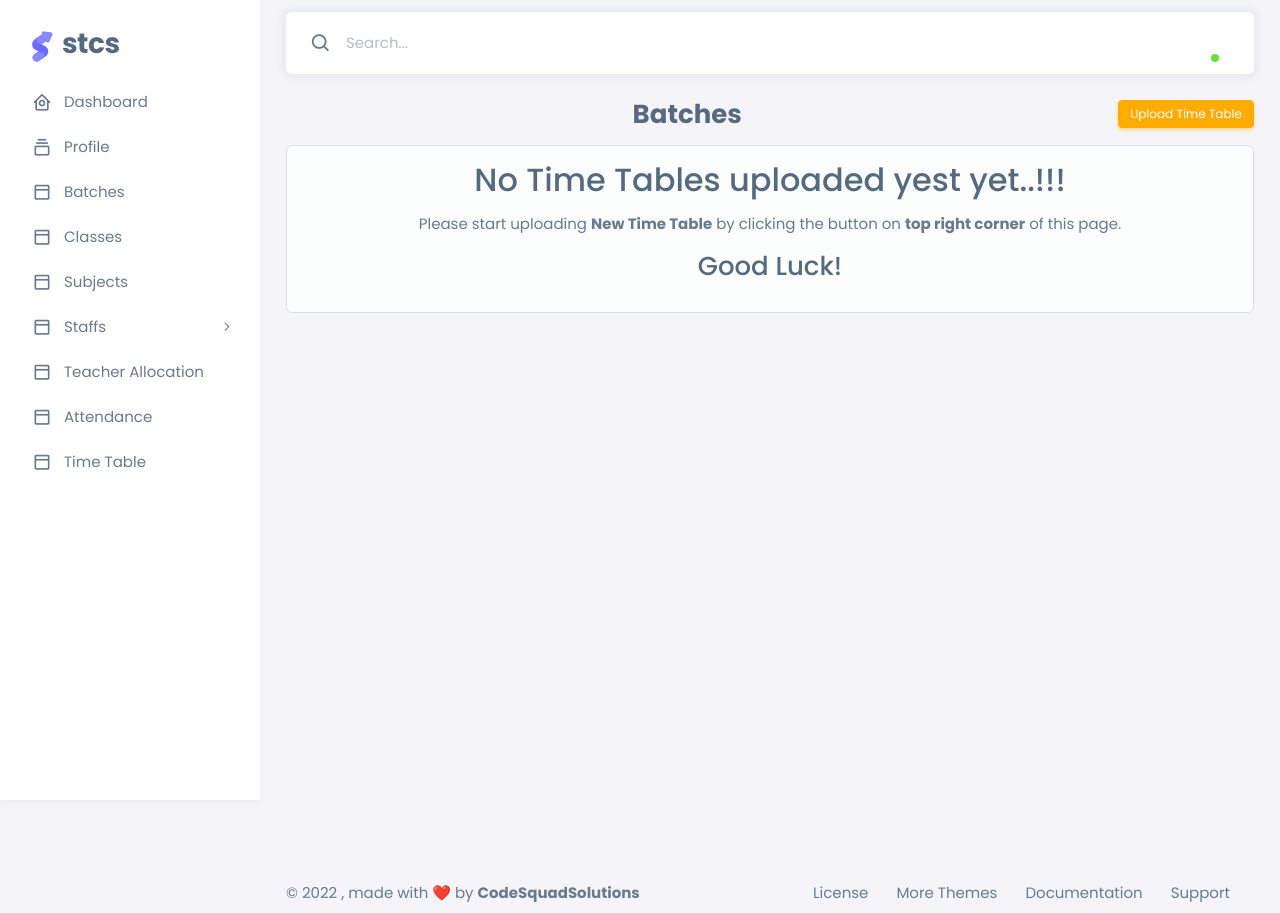
After one commit to sharathcng/stcs-school, a Django app: page /view-time-table in a window 1280 px wide. The commit adds this page. Run offline with Django 4.2, Linux system fonts and the light colour scheme; data that the repository does not hold is empty; some libraries are stand-ins or nearby versions.

Commit message:
updated time table functionality

```diff
--- a/stcs_school/academic/admin.py
+++ b/stcs_school/academic/admin.py
@@ -1,6 +1,6 @@
 from django.contrib import admin
 
-from academic.models import Batch, BatchClass, Subject, TeacherAllocation, Attendance
+from academic.models import Batch, BatchClass, Subject, TeacherAllocation, Attendance, TimeTable
 
 # Register your models here.
 admin.site.register(Batch)
@@ -8,3 +8,4 @@ admin.site.register(BatchClass)
 admin.site.register(Subject)
 admin.site.register(TeacherAllocation)
 admin.site.register(Attendance)
+admin.site.register(TimeTable)
--- a/stcs_school/academic/urls.py
+++ b/stcs_school/academic/urls.py
@@ -1,6 +1,8 @@
 from django.contrib import admin
 from django.urls import path
 from . import views
+from django.conf import settings
+from django.conf.urls.static import static
 
 urlpatterns = [
     path('batches',views.Batches.as_view(), name="batch"),
@@ -29,4 +31,8 @@ urlpatterns = [
     path('update-old-attendance/<str:pk>', views.UpdateOldAttendance, name = "update-old-attendance"),
     path('save-attendance', views.SaveAttendance.as_view(), name="save-attendance"),
 
-]
+    path('upload-time-table', views.UploadTimeTable.as_view(), name="upload-time-table"),
+    path('view-time-table', views.ViewTimeTable.as_view(), name="view-time-table"),
+    path('update-time-table/<int:pk>', views.UpdateTimeTable.as_view(), name="update-time-table"),
+
+] + static(settings.MEDIA_URL, document_root=settings.MEDIA_ROOT)
--- a/stcs_school/academic/views.py
+++ b/stcs_school/academic/views.py
@@ -2,8 +2,8 @@ from django.shortcuts import render
 from django.views.generic.list import ListView
 from django.views.generic.edit import CreateView, UpdateView, DeleteView
 from account.models import Student
-from .forms import BatchCreateForm, ClassCreateForm, TeacherAllocateCreateForm, TeacherAllocateUpdateForm, UpdateClassForm, SubjectCreateForm, UpdateSubjectForm
-from .models import Attendance, Batch, BatchClass, Subject, TeacherAllocation
+from .forms import BatchCreateForm, ClassCreateForm, TeacherAllocateCreateForm, TeacherAllocateUpdateForm, TimeTableUploadForm, UpdateClassForm, SubjectCreateForm, UpdateSubjectForm
+from .models import Attendance, Batch, BatchClass, Subject, TeacherAllocation, TimeTable
 from django.contrib import messages
 from django.urls.base import reverse_lazy
 from datetime import datetime, date
@@ -317,3 +317,36 @@ class SaveAttendance(FormView):
                 else:
                     Attendance.objects.filter(id=each).update(aftrn_presence=False)
         return render(request,'admin-view/attendance/attendancePage.html', {'className': className, 'attendance':attendance, 'attendanceCount':attendanceCount})
+
+
+class UploadTimeTable(CreateView):
+    model = TimeTable
+    form_class = TimeTableUploadForm
+    template_name = 'admin-view/timeTable/uploadPage.html'
+
+    def get_success_url(self):
+        messages.success(self.request,"Timetable uploaded successfully")
+        return reverse_lazy('dashboard')
+
+class ViewTimeTable(ListView):
+    model = TimeTable
+    template_name = 'admin-view/timeTable/viewPage.html'
+    context_object_name = 'timeTables'
+    paginate_by = 5
+
+    def get_queryset(self, *args, **kwargs):
+        timeTables = TimeTable.objects.all().order_by('class_name')
+        return timeTables
+
+class UpdateTimeTable(UpdateView):
+    model = TimeTable
+    form_class = TimeTableUploadForm
+    template_name = 'admin-view/timeTable/uploadPage.html'
+
+    def get_object(self, queryset=None):
+        teacherAlloc = TimeTable.objects.get(id=self.kwargs['pk'])
+        return teacherAlloc
+
+    def get_success_url(self):
+        messages.success(self.request,"Timetable uploaded successfully")
+        return reverse_lazy('dashboard')
--- a/stcs_school/stcs_school/settings.py
+++ b/stcs_school/stcs_school/settings.py
@@ -147,7 +147,7 @@ STATICFILES_DIRS = [
 
 MEDIA_URL = '/media/'
 
-MEDIA_ROOT = os.path.join(BASE_DIR, 'media/img')
+MEDIA_ROOT = os.path.join(BASE_DIR, 'media')
 
 
 # Default primary key field type
--- a/stcs_school/templates/admin-view/base.html
+++ b/stcs_school/templates/admin-view/base.html
@@ -192,7 +192,7 @@
 
           <!-- Profile -->
           <li class="timeTable menu-item">
-            <a href="#" class="menu-link">
+            <a href="{% url 'view-time-table' %}" class="menu-link">
               <i class="menu-icon tf-icons bx bx-dock-top"></i>
               <div data-i18n="Analytics">Time Table</div>
             </a>
--- /dev/null
+++ b/stcs_school/templates/admin-view/timeTable/viewPage.html
@@ -0,0 +1,121 @@
+{% extends 'admin-view/base.html' %}
+{% load static %}
+{% block link %}
+{% endblock %}
+{% block title %}
+Dashboard
+{% endblock %}
+{% block css %}
+{% endblock %}
+
+{% block body %}
+
+
+<!-- Layout wrapper -->
+
+<div class="layout-container">
+
+    <!-- Layout container -->
+    <div class="bere-page">
+
+        <!-- Content wrapper -->
+        <div class="content-wrapper">
+            <!-- Content -->
+
+            <div class="container-xxl flex-grow-1 container-p-y">
+                <div class="row my-auto">
+                    <div class="col text-center">
+                        <h4 class="fw-bold fs-3">Batches
+                        </h4>
+                    </div>
+                    <div class="col-2 text-end">
+                        <a href="{% url 'upload-time-table' %}" class="btn btn-sm btn-warning">Upload Time Table</a>
+                    </div>
+                </div>
+
+                {% if timeTables %}
+
+
+                <table class="table table-striped text-center">
+                    <thead>
+                        <tr>
+                            <th scope="col">#</th>
+                            <th scope="col">Class Name</th>
+                            <th scope="col">Uploaded at</th>
+                            <th scope="col">Action</th>
+                        </tr>
+                    </thead>
+                    <tbody class="table-border-bottom-0">
+                        {% for obj in object_list %}
+                        <tr>
+                            <td>{{ forloop.counter }}</td>
+                            <td>{{obj.class_name}}</td>
+                            <td class="text-uppercase">{{obj.updated_at}}</td>
+                            <td class="d-flex justify-content-center">
+                                <a href="{{ obj.time_table_file.url}}" class="btn btn-sm btn-success" download="{{ obj.time_table_file.url}}">Download</a>
+                                &nbsp;
+                                <a href="{% url 'update-time-table' obj.id %}" class="btn btn-sm btn-warning">Update</a>
+                            </td>
+                        </tr>
+                        <tr>
+                            {% endfor %}
+
+                    </tbody>
+                </table>
+                <div class="pagination align-middle text-center">
+                    <span class="step-links">
+                        {% if page_obj.has_previous %}
+                        <a class="btn btn-sm btn-dark" href="?page=1">
+                            <i class='bx bxs-arrow-to-left'></i>first
+                        </a>
+                        <a class="btn btn-sm btn-dark" href="?page={{ page_obj.previous_page_number }}">
+                            <i class='bx bxs-chevron-left'></i>previous
+                        </a>
+                        {% endif %}
+
+                        <span class="current">
+                            Page {{ page_obj.number }} of {{ page_obj.paginator.num_pages }}.
+                        </span>
+
+                        {% if page_obj.has_next %}
+                        <a class="btn btn-sm btn-dark" href="?page={{ page_obj.next_page_number }}">
+                            next<i class='bx bxs-chevron-right'></i>
+                        </a>
+                        <a class="btn btn-sm btn-dark" href="?page={{ page_obj.paginator.num_pages }}">
+                            last<i class='bx bxs-arrow-to-right'></i>
+                        </a>
+                        {% endif %}
+                    </span>
+                </div>
+                {% else %}
+                <div class="row gx-5 justify-content-center text-center">
+                    <div class="col align-self-center">
+                        <div class="p-3 border rounded bg-light">
+                            <h2>No Time Tables uploaded yest yet..!!!</h2>
+                            <p class="text-center">
+                                Please start uploading <strong>New Time Table</strong> by clicking the button on <b>top
+                                    right corner</b> of
+                                this
+                                page.<br>
+                            </p>
+                            <h3 class="text-center">Good Luck!</h3>
+                        </div>
+                    </div>
+                </div>
+                {% endif %}
+            </div>
+            <!-- / Content -->
+
+
+
+
+            <div class="content-backdrop fade"></div>
+        </div>
+        <!-- Content wrapper -->
+    </div>
+    <!-- / Layout page -->
+</div>
+
+<!-- / Layout wrapper -->
+
+{% endblock %}
```
Also changed, not shown: stcs_school/academic/forms.py (+19 -4 lines), stcs_school/academic/models.py (+8 -0 lines), stcs_school/account/forms.py (+0 -11 lines), stcs_school/requirements.txt (+7 -0 lines), stcs_school/templates/admin-view/account/staff/editProfile.html (+6 -15 lines), stcs_school/templates/admin-view/account/student/editProfile.html (+5 -14 lines), stcs_school/templates/admin-view/account/student/viewProfile.html (+1 -18 lines), stcs_school/templates/admin-view/account/teacher/editProfile.html (+6 -14 lines), stcs_school/templates/admin-view/timeTable/uploadPage.html (added, +30 -0 lines), stcs_school/academic/migrations/0003_timetable.py (added), stcs_school/db.sqlite3, stcs_school/media/img/profiles/5.png (deleted), 2 other files.
